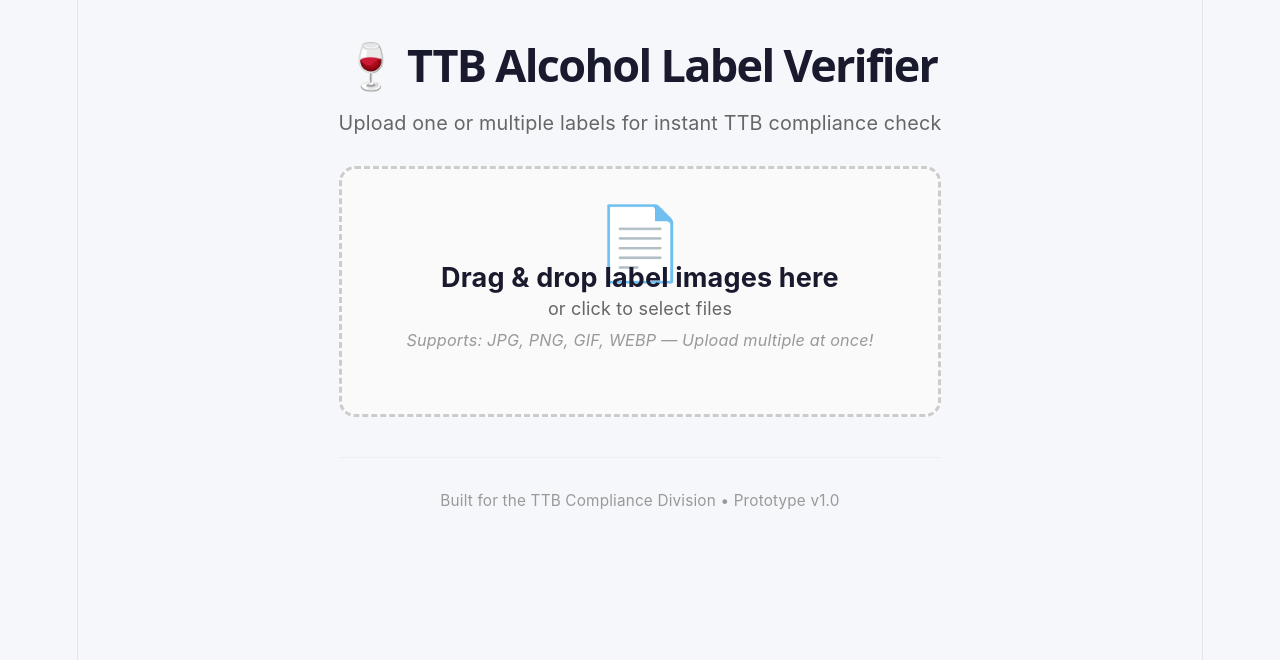
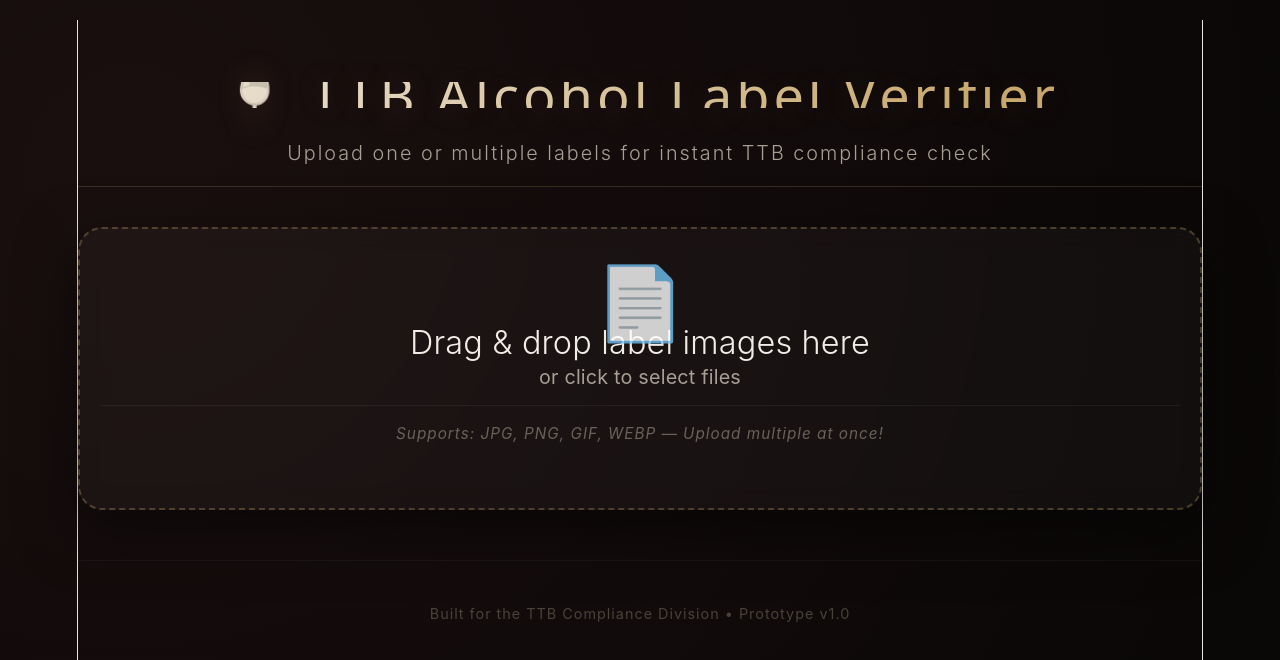
Before and after one commit to monkeypoops/alcohol-label-verifier, a React (Vite) app in the folder frontend/: page / in a window 1280 px wide. Shown: the top 660 px of the page. Built offline with nearby package versions, Linux system fonts and the light colour scheme.

Commit message:
Add premium Vivino-inspired dark theme UI

```diff
--- a/frontend/src/App.css
+++ b/frontend/src/App.css
@@ -1,126 +1,158 @@
+/* ===== GLOBAL RESET & FONTS ===== */
 * {
-  box-sizing: border-box;
   margin: 0;
   padding: 0;
+  box-sizing: border-box;
 }
 
 body {
-  font-family: -apple-system, BlinkMacSystemFont, 'Segoe UI', Roboto, Oxygen, Ubuntu, sans-serif;
-  background: #f5f7fa;
-  color: #1a1a2e;
+  font-family: 'Inter', -apple-system, BlinkMacSystemFont, 'Segoe UI', Roboto, sans-serif;
+  background: #0d0d0d;
+  /* Dark wine cellar gradient */
+  background-image: radial-gradient(circle at 10% 20%, #1a0f0f 0%, #0a0707 90%);
+  min-height: 100vh;
+  color: #f0ece6;
+  display: flex;
+  justify-content: center;
+  padding: 20px;
 }
 
 .app {
-  max-width: 1200px;
+  max-width: 1400px;
+  width: 100%;
   margin: 0 auto;
-  padding: 20px;
-  min-height: 100vh;
 }
 
+/* ===== HEADER ===== */
 .app-header {
   text-align: center;
-  margin-bottom: 30px;
+  padding: 30px 0 20px;
+  border-bottom: 1px solid rgba(201, 169, 110, 0.2);
+  margin-bottom: 40px;
 }
 
 .app-header h1 {
-  font-size: 2.5rem;
+  font-size: 3rem;
+  font-weight: 300;
+  letter-spacing: 4px;
+  background: linear-gradient(135deg, #f0ece6 0%, #c9a96e 80%);
+  -webkit-background-clip: text;
+  -webkit-text-fill-color: transparent;
+  text-shadow: 0 2px 30px rgba(201, 169, 110, 0.1);
+}
+
+.app-header h1 span {
   font-weight: 700;
-  color: #1a1a2e;
+  letter-spacing: 0;
 }
 
 .app-header .subtitle {
-  color: #666;
+  color: #a89f94;
   font-size: 1.1rem;
+  letter-spacing: 2px;
+  font-weight: 300;
   margin-top: 5px;
 }
 
-/* ===== DROPZONE ===== */
+/* ===== DROPZONE (Glassmorphism) ===== */
 .dropzone {
-  border: 3px dashed #ccc;
+  background: rgba(255, 255, 255, 0.03);
+  backdrop-filter: blur(12px);
+  -webkit-backdrop-filter: blur(12px);
+  border: 2px dashed rgba(201, 169, 110, 0.3);
   padding: 60px 20px;
+  border-radius: 24px;
   text-align: center;
   cursor: pointer;
-  border-radius: 16px;
-  background: #fafafa;
-  transition: all 0.3s ease;
+  transition: all 0.4s ease;
   margin-bottom: 30px;
+  box-shadow: 0 20px 60px rgba(0, 0, 0, 0.5);
 }
 
 .dropzone:hover {
-  border-color: #4a6cf7;
-  background: #f0f4ff;
+  border-color: #c9a96e;
+  background: rgba(201, 169, 110, 0.08);
+  transform: scale(1.01);
+  box-shadow: 0 0 40px rgba(201, 169, 110, 0.05);
 }
 
 .dropzone.active {
-  border-color: #4a6cf7;
-  background: #e8edff;
-  transform: scale(1.01);
-}
-
-.dropzone.processing {
-  opacity: 0.6;
-  cursor: not-allowed;
+  border-color: #c9a96e;
+  background: rgba(201, 169, 110, 0.12);
+  transform: scale(1.02);
 }
 
 .dropzone-content .dropzone-icon {
   font-size: 4rem;
-  margin-bottom: 10px;
+  margin-bottom: 15px;
+  display: block;
+  opacity: 0.8;
 }
 
 .dropzone-content h3 {
-  font-size: 1.5rem;
-  margin-bottom: 5px;
+  font-size: 1.8rem;
+  font-weight: 300;
+  color: #f0ece6;
+  margin-bottom: 8px;
 }
 
 .dropzone-content p {
-  color: #666;
-  margin-bottom: 5px;
+  color: #a89f94;
+  font-size: 1.1rem;
 }
 
 .dropzone-content .file-types {
-  color: #999;
-  font-size: 0.9rem;
+  color: #6a6258;
+  font-size: 0.85rem;
+  display: block;
+  margin-top: 15px;
+  letter-spacing: 1px;
+  border-top: 1px solid rgba(255, 255, 255, 0.05);
+  padding-top: 15px;
 }
 
-/* ===== PROGRESS ===== */
+/* ===== PROGRESS BAR (Wine Red Gradient) ===== */
 .progress-container {
-  background: white;
-  border-radius: 12px;
-  padding: 20px;
-  box-shadow: 0 2px 10px rgba(0, 0, 0, 0.08);
+  background: rgba(255, 255, 255, 0.05);
+  backdrop-filter: blur(8px);
+  border-radius: 16px;
+  padding: 25px;
   margin-bottom: 30px;
+  border: 1px solid rgba(255, 255, 255, 0.05);
 }
 
 .progress-bar {
   width: 100%;
-  height: 8px;
-  background: #e9ecef;
+  height: 6px;
+  background: rgba(255, 255, 255, 0.1);
   border-radius: 4px;
   overflow: hidden;
 }
 
 .progress-fill {
   height: 100%;
-  background: linear-gradient(90deg, #4a6cf7, #6c5ce7);
+  background: linear-gradient(90deg, #722F37, #c9a96e);
   border-radius: 4px;
-  transition: width 0.3s ease;
+  transition: width 0.4s ease;
+  box-shadow: 0 0 20px rgba(201, 169, 110, 0.3);
 }
 
 .progress-text {
+  color: #a89f94;
   text-align: center;
-  color: #666;
-  margin-top: 10px;
-  font-size: 0.95rem;
+  margin-top: 12px;
+  font-size: 0.9rem;
+  letter-spacing: 1px;
 }
 
 .spinner {
-  border: 4px solid #f3f3f3;
-  border-top: 4px solid #4a6cf7;
-  border-radius: 50%;
   width: 40px;
   height: 40px;
-  animation: spin 1s linear infinite;
-  margin: 15px auto 0;
+  margin: 20px auto 0;
+  border: 3px solid rgba(201, 169, 110, 0.2);
+  border-top: 3px solid #c9a96e;
+  border-radius: 50%;
+  animation: spin 1s cubic-bezier(0.6, 0, 0.4, 1) infinite;
 }
 
 @keyframes spin {
@@ -128,189 +160,230 @@
   100% { transform: rotate(360deg); }
 }
 
-/* ===== RESULTS ===== */
-.results-section {
-  margin-top: 20px;
-}
-
+/* ===== RESULTS SECTION ===== */
 .results-header {
   display: flex;
   justify-content: space-between;
   align-items: center;
-  margin-bottom: 20px;
+  margin: 40px 0 20px;
   flex-wrap: wrap;
-  gap: 10px;
+  gap: 15px;
+  border-bottom: 1px solid rgba(255, 255, 255, 0.05);
+  padding-bottom: 15px;
 }
 
 .results-header h2 {
-  font-size: 1.4rem;
-  color: #1a1a2e;
+  font-size: 1.6rem;
+  font-weight: 300;
+  color: #f0ece6;
+  letter-spacing: 2px;
+}
+
+.results-header h2 span {
+  color: #c9a96e;
+  font-weight: 600;
 }
 
 .clear-btn {
-  padding: 8px 20px;
-  background: #ff6b6b;
-  color: white;
-  border: none;
-  border-radius: 8px;
+  background: rgba(255, 255, 255, 0.05);
+  border: 1px solid rgba(255, 255, 255, 0.1);
+  color: #a89f94;
+  padding: 8px 24px;
+  border-radius: 40px;
   cursor: pointer;
-  font-size: 0.9rem;
-  transition: background 0.2s;
+  font-size: 0.85rem;
+  transition: all 0.3s ease;
+  letter-spacing: 1px;
 }
 
 .clear-btn:hover {
-  background: #ee5a24;
+  background: rgba(255, 107, 107, 0.15);
+  border-color: #ff6b6b;
+  color: #ff6b6b;
 }
 
+/* ===== RESULTS GRID ===== */
 .results-grid {
   display: grid;
-  grid-template-columns: repeat(auto-fill, minmax(380px, 1fr));
-  gap: 20px;
+  grid-template-columns: repeat(auto-fill, minmax(360px, 1fr));
+  gap: 25px;
 }
 
-/* ===== RESULT CARD ===== */
+/* ===== RESULT CARD (Glassmorphism) ===== */
 .result-card {
-  background: white;
-  border-radius: 12px;
-  box-shadow: 0 2px 10px rgba(0, 0, 0, 0.08);
+  background: rgba(255, 255, 255, 0.04);
+  backdrop-filter: blur(12px);
+  -webkit-backdrop-filter: blur(12px);
+  border-radius: 20px;
+  border: 1px solid rgba(255, 255, 255, 0.06);
   overflow: hidden;
-  border-left: 5px solid #ccc;
-  transition: transform 0.2s;
+  transition: all 0.4s cubic-bezier(0.25, 0.46, 0.45, 0.94);
+  box-shadow: 0 15px 40px rgba(0, 0, 0, 0.3);
 }
 
 .result-card:hover {
-  transform: translateY(-2px);
-  box-shadow: 0 4px 20px rgba(0, 0, 0, 0.12);
+  transform: translateY(-8px);
+  box-shadow: 0 30px 60px rgba(0, 0, 0, 0.5);
+  border-color: rgba(201, 169, 110, 0.15);
 }
 
+/* Gradient Top Border (Vivino Style) */
 .result-card.pass {
-  border-left-color: #00b894;
+  border-top: 4px solid #00b894;
 }
 
 .result-card.fail {
-  border-left-color: #ff6b6b;
+  border-top: 4px solid #ff6b6b;
 }
 
+.result-card.warning {
+  border-top: 4px solid #fdcb6e;
+}
+
+/* Card Header */
 .card-header {
   display: flex;
   align-items: center;
+  padding: 16px 20px;
+  background: rgba(0, 0, 0, 0.2);
+  border-bottom: 1px solid rgba(255, 255, 255, 0.04);
   gap: 12px;
-  padding: 15px 20px;
-  background: #f8f9fa;
-  border-bottom: 1px solid #eee;
 }
 
 .label-number {
+  color: #6a6258;
+  font-size: 0.75rem;
   font-weight: 600;
-  color: #666;
-  font-size: 0.9rem;
+  letter-spacing: 1px;
 }
 
 .status-badge {
-  padding: 4px 12px;
-  border-radius: 20px;
-  font-size: 0.8rem;
-  font-weight: 600;
+  padding: 4px 16px;
+  border-radius: 40px;
+  font-size: 0.7rem;
+  font-weight: 700;
+  letter-spacing: 1px;
+  text-transform: uppercase;
 }
 
 .status-badge.pass {
-  background: #d4edda;
-  color: #155724;
+  background: rgba(0, 184, 148, 0.2);
+  color: #00b894;
+  border: 1px solid rgba(0, 184, 148, 0.2);
 }
 
 .status-badge.fail {
-  background: #f8d7da;
-  color: #721c24;
+  background: rgba(255, 107, 107, 0.15);
+  color: #ff6b6b;
+  border: 1px solid rgba(255, 107, 107, 0.15);
 }
 
 .processing-time {
   margin-left: auto;
-  color: #999;
-  font-size: 0.8rem;
+  color: #4a4238;
+  font-size: 0.7rem;
+  font-weight: 300;
 }
 
+/* Card Body */
 .card-body {
-  padding: 15px 20px;
+  padding: 18px 20px;
 }
 
 .field {
   display: flex;
   justify-content: space-between;
-  padding: 6px 0;
-  border-bottom: 1px solid #f1f3f5;
+  padding: 8px 0;
+  border-bottom: 1px solid rgba(255, 255, 255, 0.04);
 }
 
-.field:last-child {
+.field:last-of-type {
   border-bottom: none;
 }
 
 .field-label {
-  font-weight: 500;
-  color: #555;
-  font-size: 0.85rem;
+  color: #8a8278;
+  font-size: 0.8rem;
+  font-weight: 400;
+  letter-spacing: 0.5px;
 }
 
 .field-value {
-  color: #1a1a2e;
+  color: #f0ece6;
   font-size: 0.85rem;
+  font-weight: 500;
   text-align: right;
   max-width: 60%;
   word-break: break-word;
 }
 
+/* Card Errors & Warnings */
 .card-errors,
 .card-warnings {
   padding: 12px 20px;
   margin-top: 5px;
-  border-top: 1px solid #eee;
+  border-top: 1px solid rgba(255, 255, 255, 0.04);
 }
 
 .card-errors {
-  background: #fff5f5;
+  background: rgba(255, 107, 107, 0.05);
 }
 
 .card-errors strong {
-  color: #c0392b;
+  color: #ff6b6b;
+  font-size: 0.75rem;
+  letter-spacing: 1px;
+  text-transform: uppercase;
 }
 
 .card-errors ul {
-  margin: 5px 0 0 20px;
-  color: #c0392b;
-  font-size: 0.85rem;
+  margin: 6px 0 0 18px;
+  color: #ff6b6b;
+  font-size: 0.8rem;
+  opacity: 0.9;
 }
 
 .card-warnings {
-  background: #fffbe6;
+  background: rgba(253, 203, 110, 0.05);
 }
 
 .card-warnings strong {
-  color: #b7950b;
+  color: #fdcb6e;
+  font-size: 0.75rem;
+  letter-spacing: 1px;
+  text-transform: uppercase;
 }
 
 .card-warnings ul {
-  margin: 5px 0 0 20px;
-  color: #b7950b;
-  font-size: 0.85rem;
+  margin: 6px 0 0 18px;
+  color: #fdcb6e;
+  font-size: 0.8rem;
+  opacity: 0.9;
 }
 
 /* ===== FOOTER ===== */
 .app-footer {
   text-align: center;
-  padding: 30px 0 10px;
-  color: #999;
-  font-size: 0.85rem;
-  border-top: 1px solid #eee;
-  margin-top: 40px;
+  padding: 40px 0 10px;
+  margin-top: 50px;
+  border-top: 1px solid rgba(255, 255, 255, 0.04);
+  color: #4a4238;
+  font-size: 0.8rem;
+  letter-spacing: 1px;
 }
 
 /* ===== RESPONSIVE ===== */
-@media (max-width: 640px) {
+@media (max-width: 768px) {
   .app-header h1 {
-    font-size: 1.8rem;
+    font-size: 2.2rem;
   }
 
   .dropzone {
     padding: 40px 15px;
+  }
+
+  .dropzone-content h3 {
+    font-size: 1.4rem;
   }
 
   .results-grid {
@@ -321,6 +394,7 @@
     flex-direction: column;
     align-items: flex-start;
     gap: 2px;
+    padding: 6px 0;
   }
 
   .field-value {
```
